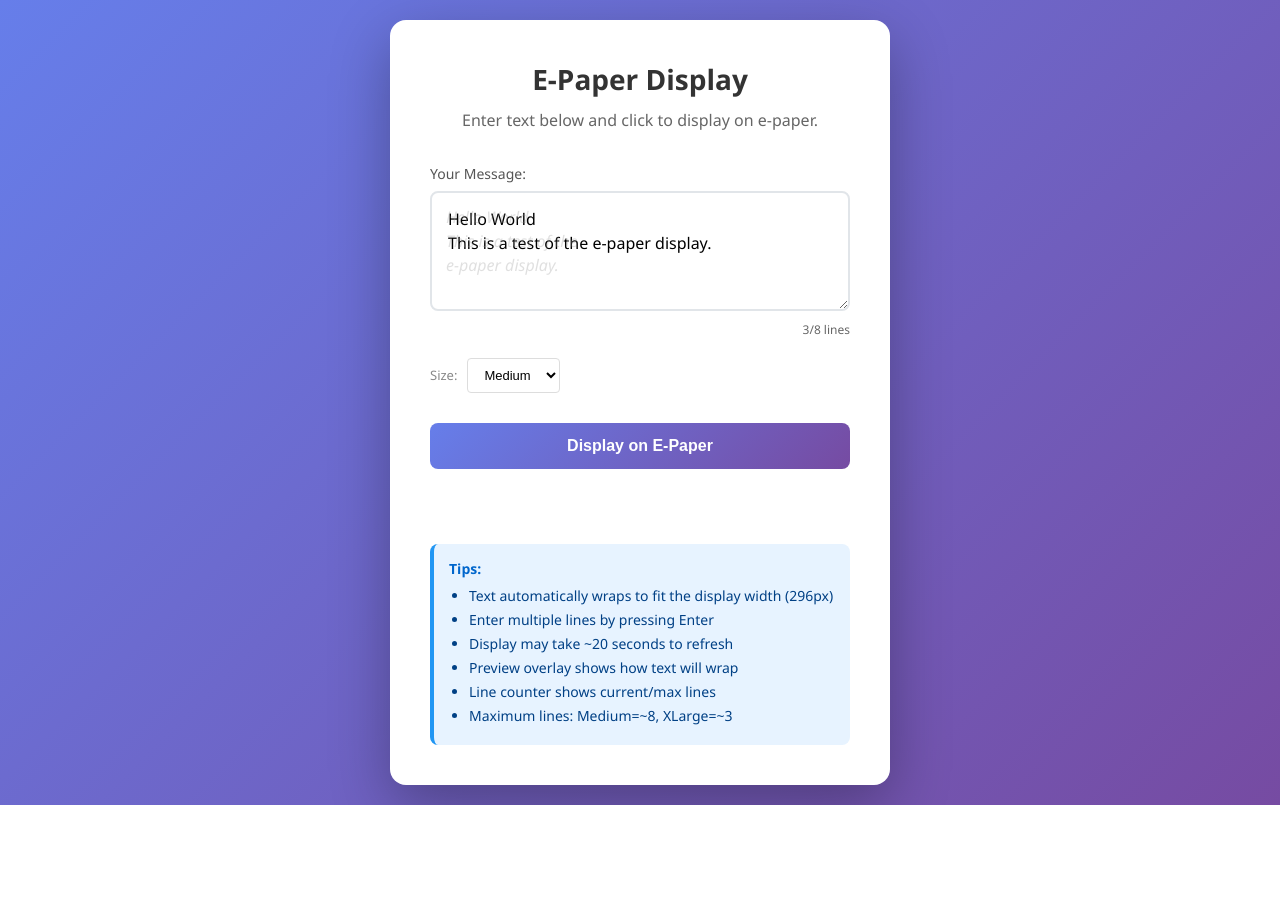
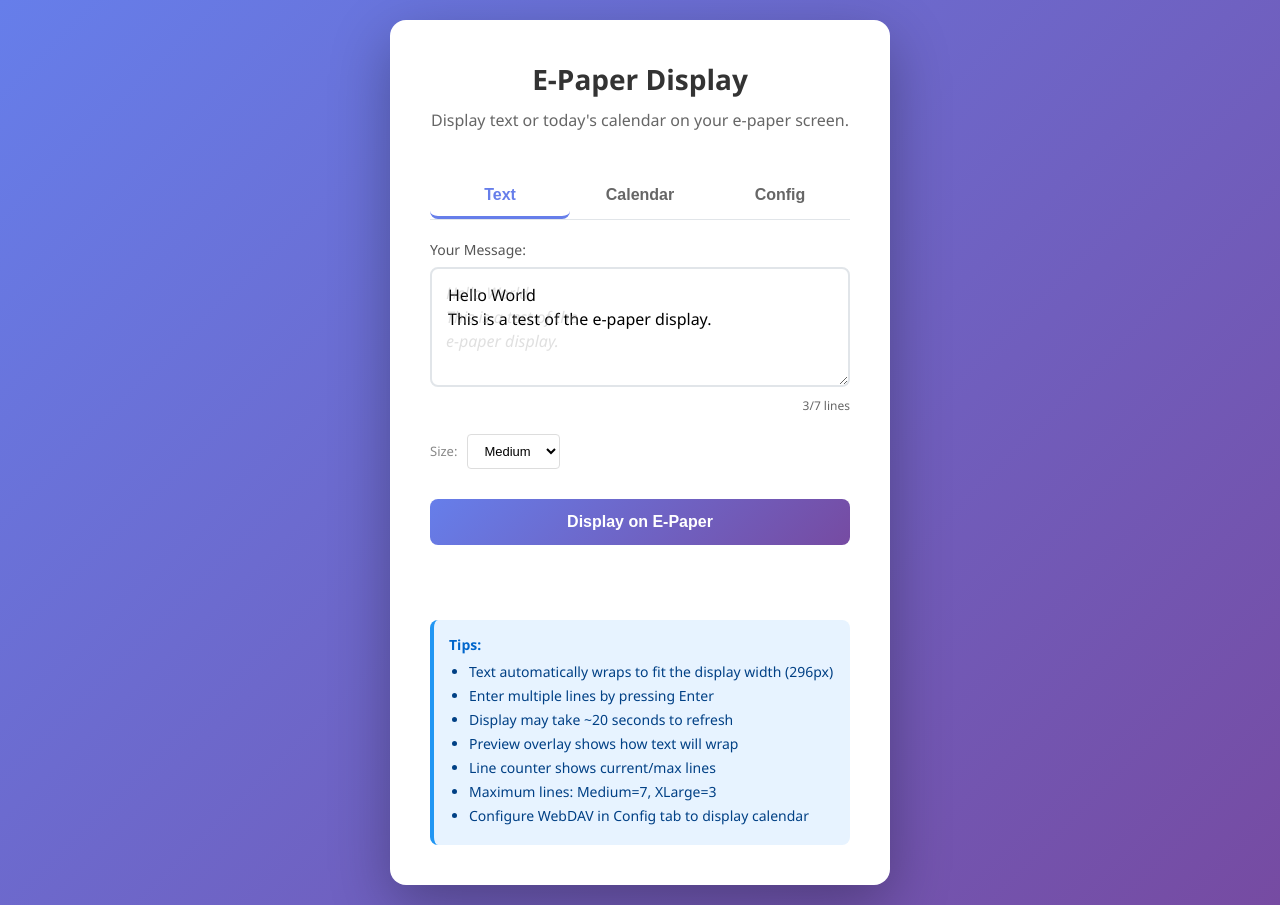
Before and after one commit to Einwegbecher/tiny-cal, a Flask app: page / in a window 1280 px wide. Before the commit the page ends 805 px from the top, so only its background shows below. Run offline with Flask 3, Linux system fonts and the light colour scheme.

Commit message:
Add WebDAV calendar sync and configuration UI
- Fixed Medium font max lines to 7 (was 8)
- Added WebDAV calendar sync feature
- Added tabbed interface (Text, Calendar, Config)
- Config tab allows setting WebDAV URL, username, password
- Configuration saved to config.json
- Calendar tab fetches and displays today's events
- iCalendar parsing for event extraction
- All text features preserved
- Auto-wrap textarea
- Line counter with error warning for too many lines
- Preview overlay showing wrapped text

Co-authored-by: Einwegbecher <Einwegbecher@users.noreply.github.com>

```diff
--- a/app.py
+++ b/app.py
@@ -1,8 +1,13 @@
 import sys
 import os
 import time
+from datetime import datetime, timedelta
 from PIL import Image, ImageDraw, ImageFont
 from flask import Flask, render_template, request, session
+import requests
+from requests.auth import HTTPBasicAuth
+import xml.etree.ElementTree as ET
+import json
 
 app = Flask(__name__)
 app.secret_key = 'e-paper-display-secret-key-12345'
@@ -13,9 +18,21 @@ FONT_SIZES = {
     'xlarge': 30
 }
 
-# Actual display resolution (296x160) - this is the CORRECT resolution
+# Character width estimates for each font size
+CHAR_WIDTHS = {
+    'medium': 10,   # ~10px per char at 18px font
+    'xlarge': 18    # ~18px per char at 30px font
+}
+
+# Display dimensions after rotation (296x160)
 DISPLAY_WIDTH = 296
 DISPLAY_HEIGHT = 160
+
+# Max lines for each font size (adjusted based on actual testing)
+MAX_LINES = {
+    'medium': 7,   # 7 lines fit with medium font
+    'xlarge': 3    # 3 lines fit with xlarge font
+}
 
 
 def get_font(size_key, fallback_size=18):
@@ -32,10 +49,8 @@ def get_font(size_key, fallback_size=18):
 
 def get_text_width(text, font):
     """Calculate the actual pixel width of text using the given font."""
-    # Create a temporary image to measure text
     temp_img = Image.new('RGB', (1, 1))
     temp_draw = ImageDraw.Draw(temp_img)
-    # Use textbbox to get the bounding box (left, top, right, bottom)
     bbox = temp_draw.textbbox((0, 0), text, font=font)
     return bbox[2] - bbox[0]  # right - left = width
 
@@ -44,7 +59,7 @@ def get_text_height(font):
     """Calculate the actual pixel height of text using the given font."""
     temp_img = Image.new('RGB', (1, 1))
     temp_draw = ImageDraw.Draw(temp_img)
-    bbox = temp_draw.textbbox((0, 0), "Ag", font=font)  # Use 'Ag' to get ascender + descender
+    bbox = temp_draw.textbbox((0, 0), "Ag", font=font)
     return bbox[3] - bbox[1]  # bottom - top = height
 
 
@@ -91,17 +106,240 @@ def wrap_text_dynamically(text, font, max_width):
     return lines
 
 
+def parse_icalendar(ical_content):
+    """Parse iCalendar content and extract today's events."""
+    events = []
+    try:
+        # Simple parsing - look for EVENT blocks
+        lines = ical_content.split('\n')
+        current_event = {}
+        in_event = False
+
+        for line in lines:
+            line = line.strip()
+            if line.startswith('BEGIN:VEVENT'):
+                in_event = True
+                current_event = {}
+            elif line.startswith('END:VEVENT'):
+                in_event = False
+                if current_event.get('summary'):
+                    events.append(current_event)
+                current_event = {}
+            elif in_event:
+                if line.startswith('SUMMARY:'):
+                    current_event['summary'] = line.split(':', 1)[1].strip()
+                elif line.startswith('DTSTART:'):
+                    # Parse date/time
+                    dt_str = line.split(':', 1)[1].strip()
+                    if 'T' in dt_str:
+                        # DateTime format
+                        try:
+                            dt = datetime.strptime(dt_str, '%Y%m%dT%H%M%SZ')
+                            current_event['start'] = dt
+                        except:
+                            pass
+                    else:
+                        # Date format
+                        try:
+                            dt = datetime.strptime(dt_str, '%Y%m%d')
+                            current_event['start'] = dt
+                        except:
+                            pass
+                elif line.startswith('DTEND:'):
+                    dt_str = line.split(':', 1)[1].strip()
+                    if 'T' in dt_str:
+                        try:
+                            dt = datetime.strptime(dt_str, '%Y%m%dT%H%M%SZ')
+                            current_event['end'] = dt
+                        except:
+                            pass
+                    else:
+                        try:
+                            dt = datetime.strptime(dt_str, '%Y%m%d')
+                            current_event['end'] = dt
+                        except:
+                            pass
+
+        # Filter for today's events
+        today = datetime.now().date()
+        today_events = []
+        for event in events:
+            if 'start' in event:
+                start_date = event['start'].date() if isinstance(event['start'], datetime) else event['start']
+                if start_date == today:
+                    today_events.append(event)
+
+        # Sort by start time
+        today_events.sort(key=lambda x: x.get('start', datetime.min))
+
+        # Extract just the summaries
+        return [e.get('summary', 'Untitled Event') for e in today_events]
+    except Exception as e:
+        print(f"Error parsing iCalendar: {e}")
+        return []
+
+
+def fetch_webdav_calendar(url, username, password):
+    """Fetch calendar from WebDAV server."""
+    try:
+        response = requests.get(
+            url,
+            auth=HTTPBasicAuth(username, password),
+            timeout=10
+        )
+        if response.status_code == 200:
+            return response.text
+        else:
+            print(f"WebDAV request failed: {response.status_code}")
+            return None
+    except Exception as e:
+        print(f"Error fetching WebDAV: {e}")
+        return None
+
+
+def get_calendar_text(config):
+    """Get today's calendar entries as formatted text."""
+    if not config or not config.get('webdav_enabled'):
+        return None
+
+    ical_content = fetch_webdav_calendar(
+        config.get('webdav_url', ''),
+        config.get('webdav_username', ''),
+        config.get('webdav_password', '')
+    )
+
+    if ical_content:
+        events = parse_icalendar(ical_content)
+        if events:
+            return "\n".join(events)
+
+    return None
+
+
 @app.route('/')
 def index():
     """Render the main page with the form."""
     default_font = 'medium'
     # Get last message from session if available
     last_message = session.get('last_message', '')
+
+    # Load config from file if exists
+    config = {}
+    try:
+        with open('config.json', 'r') as f:
+            config = json.load(f)
+    except:
+        pass
+
     return render_template('index.html',
                          printed_message=None,
                          font_sizes=FONT_SIZES,
                          default_font=default_font,
-                         last_message=last_message)
+                         last_message=last_message,
+                         config=config,
+                         max_lines=MAX_LINES)
+
+
+@app.route('/save_config', methods=['POST'])
+def save_config():
+    """Save WebDAV configuration."""
+    config = {
+        'webdav_enabled': request.form.get('webdav_enabled') == 'on',
+        'webdav_url': request.form.get('webdav_url', ''),
+        'webdav_username': request.form.get('webdav_username', ''),
+        'webdav_password': request.form.get('webdav_password', '')
+    }
+
+    try:
+        with open('config.json', 'w') as f:
+            json.dump(config, f)
+        session['config_saved'] = True
+        return render_template('index.html',
+                             printed_message="Configuration saved!",
+                             font_sizes=FONT_SIZES,
+                             default_font='medium',
+                             last_message=session.get('last_message', ''),
+                             config=config,
+                             max_lines=MAX_LINES)
+    except Exception as e:
+        return render_template('index.html',
+                             printed_message=f"Error saving config: {e}",
+                             font_sizes=FONT_SIZES,
+                             default_font='medium',
+                             last_message=session.get('last_message', ''),
+                             config=config,
+                             max_lines=MAX_LINES)
+
+
+@app.route('/display_calendar')
+def display_calendar():
+    """Fetch and display today's calendar entries."""
+    try:
+        with open('config.json', 'r') as f:
+            config = json.load(f)
+    except:
+        config = {}
+
+    calendar_text = get_calendar_text(config)
+
+    if calendar_text:
+        # Store in session and redirect to print
+        session['last_message'] = calendar_text
+        return print_message()
+    else:
+        return render_template('index.html',
+                             printed_message="No calendar entries found or WebDAV not configured",
+                             font_sizes=FONT_SIZES,
+                             default_font='medium',
+                             last_message=session.get('last_message', ''),
+                             config=config,
+                             max_lines=MAX_LINES)
+
+
+@app.route('/print', methods=['POST'])
+def print_message():
+    """
+    Handle the form submission.
+    Prints the message to CLI and displays it on the e-paper.
+    """
+    # Get the message and font size from the form
+    message = request.form.get('message', 'Hello World')
+    font_size = request.form.get('font_size', 'medium')
+
+    # Store the message in session for next page load
+    session['last_message'] = message
+
+    print(f"Printing: {message}")
+    print(f"Font size: {font_size}")
+
+    # Show printing message
+    success_message = "Printing..."
+
+    # Display on e-paper (this takes ~20 seconds)
+    display_success = display_on_epaper(message, font_size)
+
+    # Update message based on success
+    if display_success:
+        success_message = "Printed!"
+    else:
+        success_message = "Printing failed"
+
+    # Load config
+    config = {}
+    try:
+        with open('config.json', 'r') as f:
+            config = json.load(f)
+    except:
+        pass
+
+    # Render the template with success message
+    return render_template('index.html',
+                         printed_message=success_message,
+                         font_sizes=FONT_SIZES,
+                         default_font=font_size,
+                         last_message=message,
+                         config=config,
+                         max_lines=MAX_LINES)
 
 
 def display_on_epaper(message, font_size_key='medium'):
@@ -137,8 +375,8 @@ def display_on_epaper(message, font_size_key='medium'):
         available_width = DISPLAY_WIDTH - margin_left - margin_right
         available_height = DISPLAY_HEIGHT - margin_top - margin_bottom
 
-        # Calculate max lines
-        max_lines = max(1, available_height // total_line_height)
+        # Get max lines for this font
+        max_lines = MAX_LINES.get(font_size_key, 7)
 
         print(f"Available width: {available_width}px, height: {available_height}px")
         print(f"Text height: {text_height}px, line height: {total_line_height}px")
@@ -189,41 +427,5 @@ def display_on_epaper(message, font_size_key='medium'):
         return False
 
 
-@app.route('/print', methods=['POST'])
-def print_message():
-    """
-    Handle the form submission.
-    Prints the message to CLI and displays it on the e-paper.
-    """
-    # Get the message and font size from the form
-    message = request.form.get('message', 'Hello World')
-    font_size = request.form.get('font_size', 'medium')
-
-    # Store the message in session for next page load
-    session['last_message'] = message
-
-    print(f"Printing: {message}")
-    print(f"Font size: {font_size}")
-
-    # Show printing message
-    success_message = "Printing..."
-
-    # Display on e-paper (this takes ~20 seconds)
-    display_success = display_on_epaper(message, font_size)
-
-    # Update message based on success
-    if display_success:
-        success_message = "Printed!"
-    else:
-        success_message = "Printing failed"
-
-    # Render the template with success message
-    return render_template('index.html',
-                         printed_message=success_message,
-                         font_sizes=FONT_SIZES,
-                         default_font=font_size,
-                         last_message=message)
-
-
 if __name__ == '__main__':
     app.run(debug=True, host='0.0.0.0', port=5000)
--- a/templates/index.html
+++ b/templates/index.html
@@ -43,6 +43,41 @@
             margin-bottom: 30px;
             font-size: 16px;
             line-height: 1.6;
+        }
+
+        .tabs {
+            display: flex;
+            margin-bottom: 20px;
+            border-bottom: 1px solid #e1e5e9;
+        }
+
+        .tab {
+            padding: 12px 24px;
+            cursor: pointer;
+            border: none;
+            background: none;
+            font-size: 16px;
+            color: #666;
+            transition: all 0.3s ease;
+            border-bottom: 3px solid transparent;
+        }
+
+        .tab:hover {
+            color: #667eea;
+        }
+
+        .tab.active {
+            color: #667eea;
+            border-bottom-color: #667eea;
+            font-weight: 600;
+        }
+
+        .tab-content {
+            display: none;
+        }
+
+        .tab-content.active {
+            display: block;
         }
 
         .form-group {
@@ -131,6 +166,32 @@
         select.font-size:focus {
             border-color: #667eea;
             outline: none;
+        }
+
+        input[type="text"], input[type="password"], input[type="url"] {
+            width: 100%;
+            padding: 12px 14px;
+            border: 1px solid #ddd;
+            border-radius: 4px;
+            font-size: 14px;
+            margin-bottom: 10px;
+        }
+
+        input:focus {
+            border-color: #667eea;
+            outline: none;
+        }
+
+        .checkbox-group {
+            display: flex;
+            align-items: center;
+            gap: 10px;
+            margin-bottom: 15px;
+        }
+
+        .checkbox-group input {
+            width: auto;
+            margin-bottom: 0;
         }
 
         button {
@@ -240,13 +301,34 @@
             color: #dc3545;
             font-weight: bold;
         }
+
+        .config-section {
+            background: #f8f9fa;
+            padding: 20px;
+            border-radius: 8px;
+            margin-bottom: 20px;
+        }
+
+        .config-section h3 {
+            color: #333;
+            margin-bottom: 15px;
+            font-size: 18px;
+        }
     </style>
 </head>
 <body>
     <div class="container">
         <h1>E-Paper Display</h1>
-        <p class="description">Enter text below and click to display on e-paper.</p>
+        <p class="description">Display text or today's calendar on your e-paper screen.</p>
 
+        <div class="tabs">
+            <button type="button" class="tab active" onclick="showTab('text')">Text</button>
+            <button type="button" class="tab" onclick="showTab('calendar')">Calendar</button>
+            <button type="button" class="tab" onclick="showTab('config')">Config</button>
+        </div>
+
+        <!-- Text Tab -->
+        <div id="text-tab" class="tab-content active">
             <form action="/print" method="POST" id="displayForm">
                 <div class="form-group">
                     <label for="message">Your Message:</label>
@@ -269,8 +351,55 @@
                     </select>
                 </div>
 
-            <button type="submit" id="submitBtn">Display on E-Paper</button>
+                <button type="submit">Display on E-Paper</button>
             </form>
+        </div>
+
+        <!-- Calendar Tab -->
+        <div id="calendar-tab" class="tab-content">
+            <div class="config-section">
+                <h3>Today's Calendar</h3>
+                <p>Click below to fetch and display today's calendar entries from your configured WebDAV server.</p>
+                <form action="/display_calendar" method="GET">
+                    <button type="submit">Display Today's Calendar</button>
+                </form>
+            </div>
+        </div>
+
+        <!-- Config Tab -->
+        <div id="config-tab" class="tab-content">
+            <div class="config-section">
+                <h3>WebDAV Configuration</h3>
+                <p>Configure your WebDAV server to sync calendar entries.</p>
+                <form action="/save_config" method="POST">
+                    <div class="checkbox-group">
+                        <input type="checkbox" id="webdav_enabled" name="webdav_enabled"
+                               {% if config.get('webdav_enabled') %}checked{% endif %}>
+                        <label for="webdav_enabled">Enable WebDAV Calendar Sync</label>
+                    </div>
+
+                    <div class="form-group">
+                        <label for="webdav_url">WebDAV URL:</label>
+                        <input type="url" id="webdav_url" name="webdav_url"
+                               value="{{ config.get('webdav_url', '') }}" placeholder="https://your-server.com/calendar.ics">
+                    </div>
+
+                    <div class="form-group">
+                        <label for="webdav_username">Username:</label>
+                        <input type="text" id="webdav_username" name="webdav_username"
+                               value="{{ config.get('webdav_username', '') }}" placeholder="username">
+                    </div>
+
+                    <div class="form-group">
+                        <label for="webdav_password">Password:</label>
+                        <input type="password" id="webdav_password" name="webdav_password"
+                               value="{{ config.get('webdav_password', '') }}" placeholder="password">
+                    </div>
+
+                    <button type="submit">Save Configuration</button>
+                </form>
+            </div>
+        </div>
 
         <div class="message" id="statusMessage"></div>
 
@@ -300,20 +429,40 @@
                 <li>Display may take ~20 seconds to refresh</li>
                 <li>Preview overlay shows how text will wrap</li>
                 <li>Line counter shows current/max lines</li>
-                <li>Maximum lines: Medium=~8, XLarge=~3</li>
+                <li>Maximum lines: Medium=7, XLarge=3</li>
+                <li>Configure WebDAV in Config tab to display calendar</li>
             </ul>
         </div>
     </div>
 
     <script>
-        // Character width estimates for preview (approximate for monospace display)
+        // Tab switching
+        function showTab(tabName) {
+            // Hide all tabs
+            document.querySelectorAll('.tab-content').forEach(tab => {
+                tab.classList.remove('active');
+            });
+            document.querySelectorAll('.tab').forEach(tab => {
+                tab.classList.remove('active');
+            });
+
+            // Show selected tab
+            document.getElementById(tabName + '-tab').classList.add('active');
+            event.target.classList.add('active');
+        }
+
+        // Character width estimates for preview
         const CHAR_WIDTHS = {
             'medium': 10,
             'xlarge': 18
         };
 
         const DISPLAY_WIDTH = 296;
-        const MARGINS = 20; // 10px left + 10px right
+        const MARGINS = 20;
+        const MAX_LINES = {
+            'medium': 7,
+            'xlarge': 3
+        };
 
         function getCurrentLimits() {
             const select = document.getElementById('font_size');
@@ -321,15 +470,9 @@
             const charWidth = CHAR_WIDTHS[fontKey] || 10;
             const maxCharsPerLine = Math.floor((DISPLAY_WIDTH - MARGINS) / charWidth);
 
-            // Approximate line counts
-            const lineCounts = {
-                'medium': 8,
-                'xlarge': 3
-            };
-
             return {
                 maxCharsPerLine: maxCharsPerLine,
-                maxLines: lineCounts[fontKey] || 8
+                maxLines: MAX_LINES[fontKey] || 7
             };
         }
 
@@ -362,7 +505,6 @@
             const textarea = document.getElementById('message');
             const preview = document.getElementById('previewOverlay');
             const lineCounter = document.getElementById('lineCounter');
-            const submitBtn = document.getElementById('submitBtn');
             const limits = getCurrentLimits();
 
             const lines = wrapTextForPreview(textarea.value, limits.maxCharsPerLine);
@@ -391,7 +533,6 @@
         function handleKeyDown(event) {
             // Allow Enter key to create new lines
             if (event.key === 'Enter') {
-                // Let the newline happen naturally
                 setTimeout(updatePreview, 0);
             }
         }
@@ -401,8 +542,12 @@
             const textarea = document.getElementById('message');
             const fontSelect = document.getElementById('font_size');
 
+            if (textarea) {
                 textarea.addEventListener('input', updatePreview);
+            }
+            if (fontSelect) {
                 fontSelect.addEventListener('change', updatePreview);
+            }
 
             updatePreview();
         });
```
Lines whose indentation alone changed are shown as unchanged.
